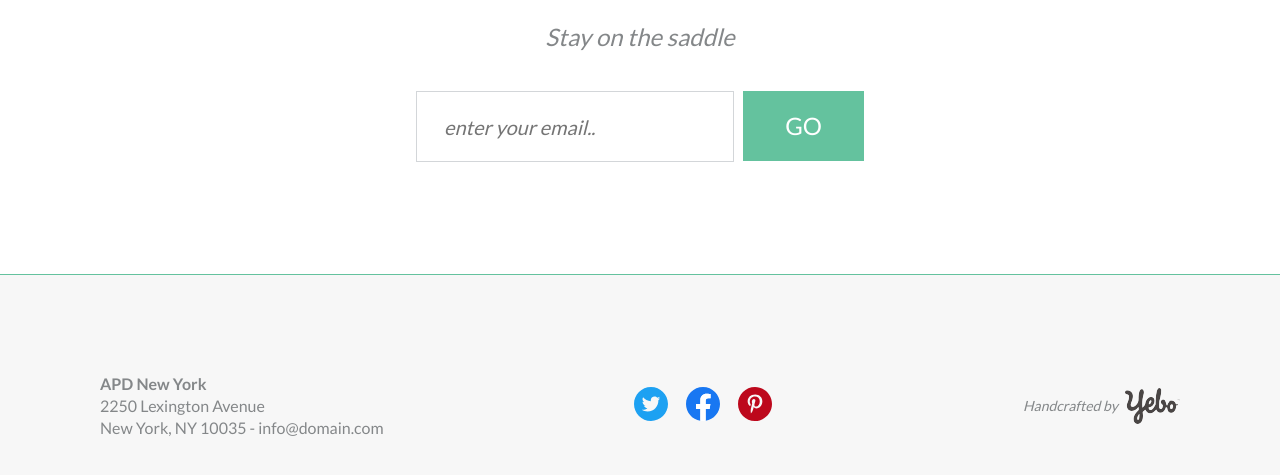
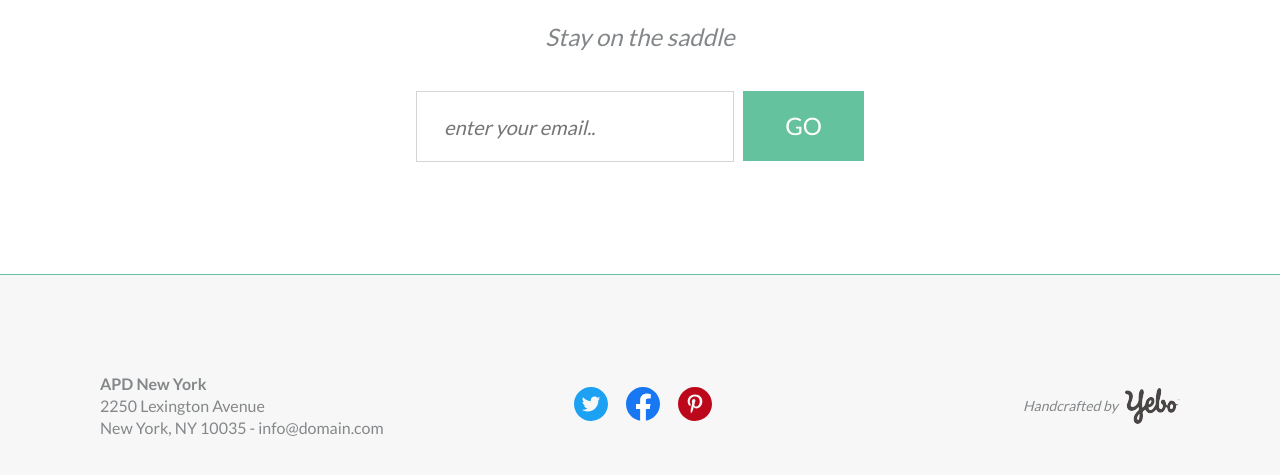
Before and after one commit to 7John/VintageOliva, a plain HTML site: page index.html in a window 1280 px wide. Shown: the part 3816-4291 px from the top of the page. Drawn offline with nearby package versions, Linux system fonts and the light colour scheme; files whose address does not match are found by name.

Commit message:
Update style.css

```diff
--- a/style.css
+++ b/style.css
@@ -626,7 +626,7 @@ nav > ul > li > a:hover {
 }
 
 .footer__social {
-	margin: -120px;
+	margin-left: -120px;
 	width: 138px;
 	display: flex;
 	align-items: center;
```
